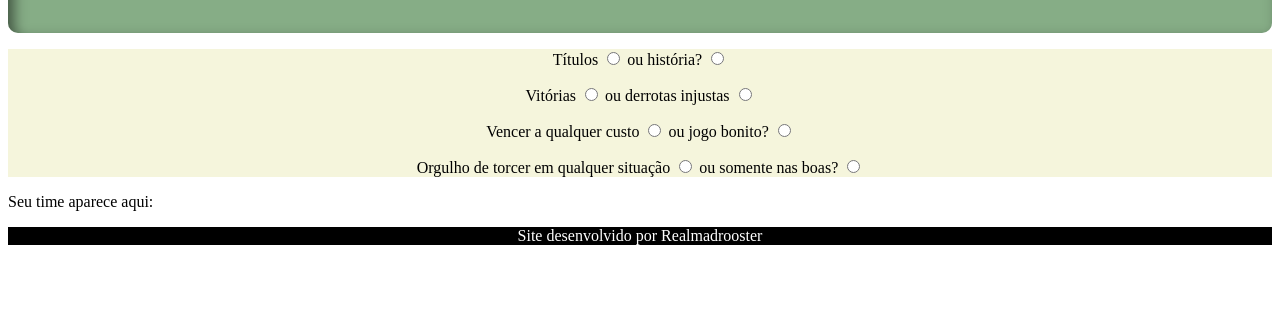
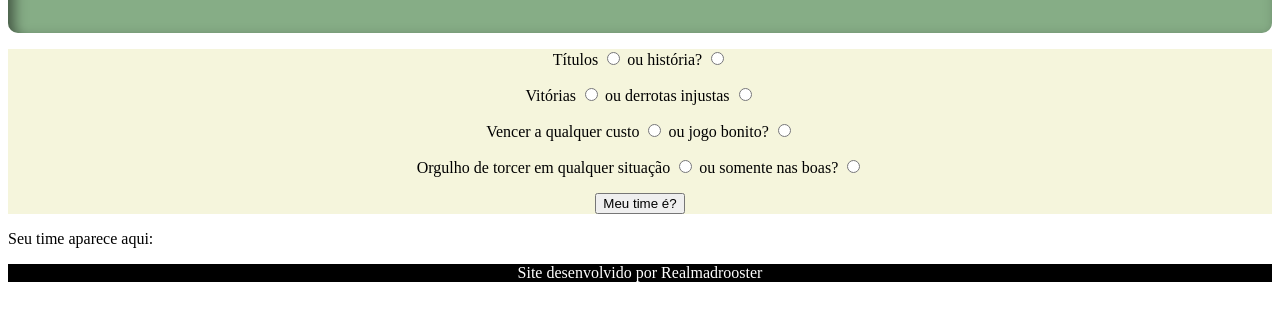
Before and after one commit to realmadrooster/meus-projetos, a plain HTML site: page Qual é seu time?/index.html in a window 1280 px wide. Shown: the part 155-476 px from the top of the page. Drawn offline with Linux system fonts and the light colour scheme.

Commit message:
23-12-22/2

```diff
--- a/Qual é seu time?/assets/main.js
+++ b/Qual é seu time?/assets/main.js
@@ -0,0 +1,11 @@
+
+
+function calculaTime(){
+
+    const perguntaUm = document.getElementsByName('p1');
+    if (perguntaUm[1].checked){
+        alert('galoo');
+    }else{
+        alert('outro');
+    }
+}
--- a/Qual é seu time?/index.html
+++ b/Qual é seu time?/index.html
@@ -16,6 +16,7 @@
         <p>Vitórias <input type="radio" name="p2" id=""> ou derrotas injustas <input type="radio" name="p2" id=""></p>
         <p>Vencer a qualquer custo <input type="radio" name="p3" id=""> ou jogo bonito? <input type="radio" name="p3" id=""></p>
         <p>Orgulho de torcer em qualquer situação <input type="radio" name="p4" id=""> ou somente nas boas? <input type="radio" name="p4" id=""></p>
+        <input type="button" value="Meu time é?" onclick="calculaTime()">
     </section>
     <div>
         <p>Seu time aparece aqui:</p>
@@ -23,6 +24,6 @@
     <footer>
         <p>Site desenvolvido por Realmadrooster</p>
     </footer>
-
+    <script src="assets/main.js"></script>
 </body>
 </html>
```
